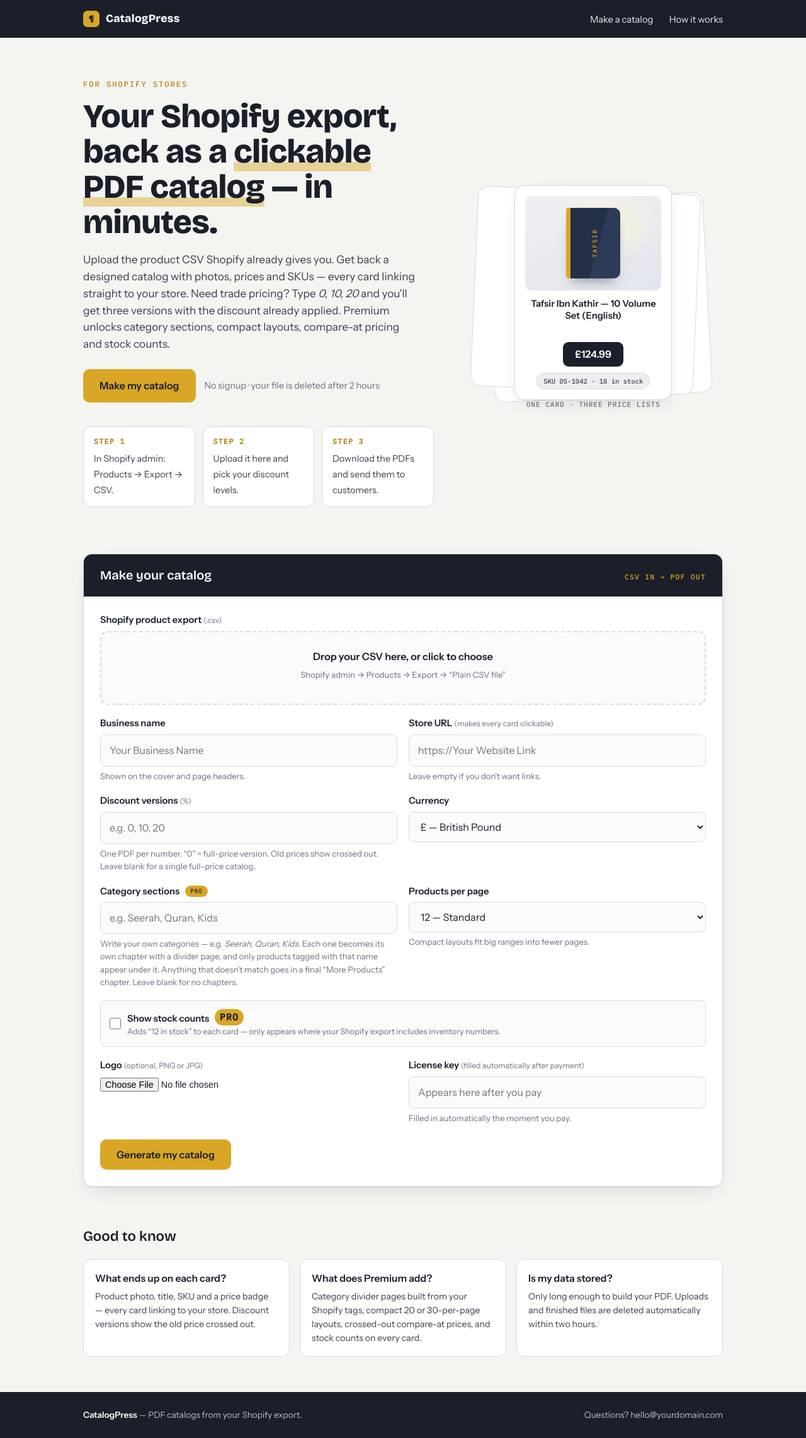
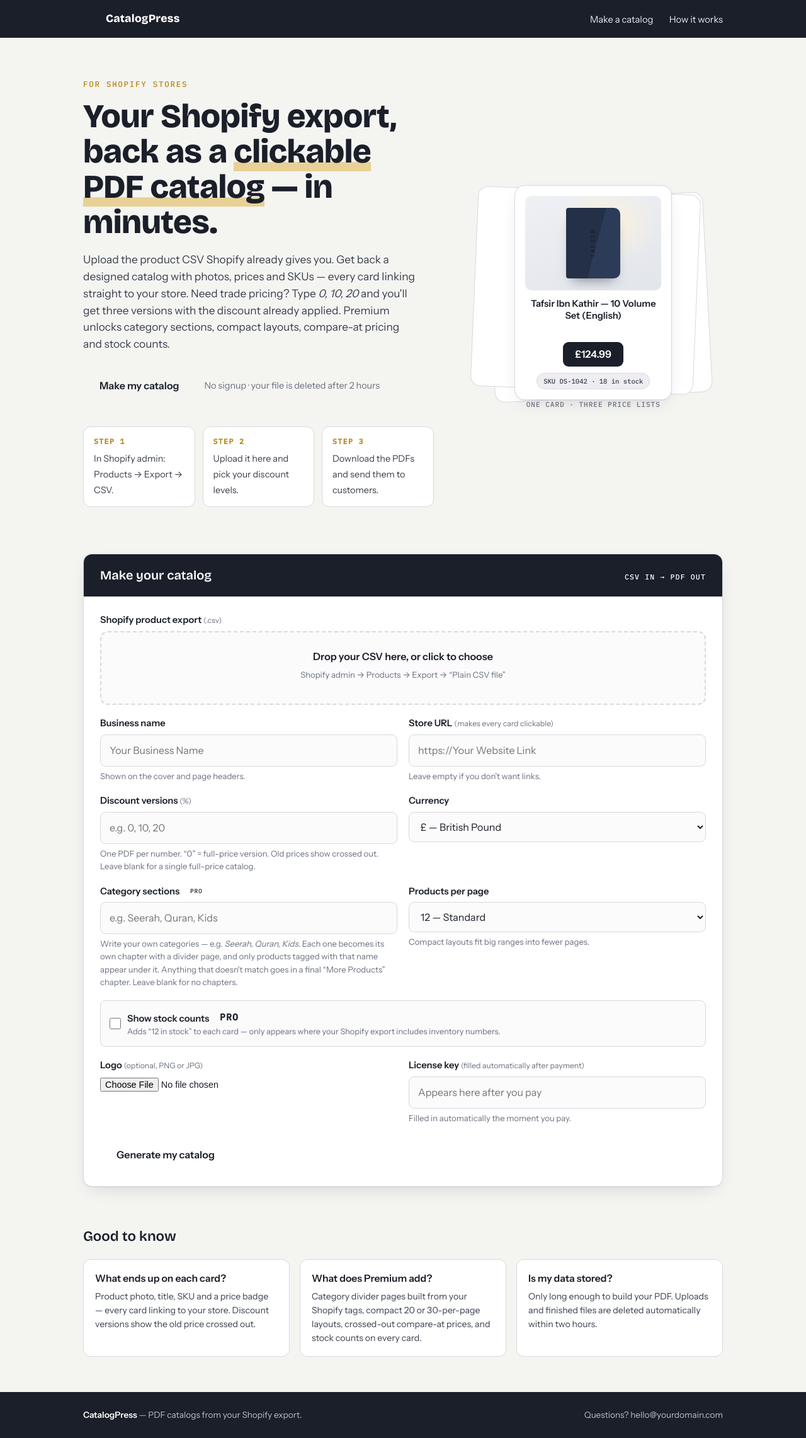
Before and after one commit to mujisgithub/Catalog-from-shopify-with-all-of-columes-and-headers, a Python web app: template templates/index.html in a window 1280 px wide. Shown: the whole page at 63% size. Run offline with Jinja, Linux system fonts and the light colour scheme; the template is opened without the code that fills it, so the values that code supplies are empty.

Commit message:
Remove brass color variable from index.html
Removed the brass color variable from CSS.

```diff
--- a/templates/index.html
+++ b/templates/index.html
@@ -19,7 +19,6 @@
   --ink-soft:#3A404D;
   --muted:#6A7080;
   --line:#D9D9DF;
-  --brass:#D9A626;
   --brass-dark:#B5871A;
   --ok:#1D7A46;
   --bad:#B3372B;
```
